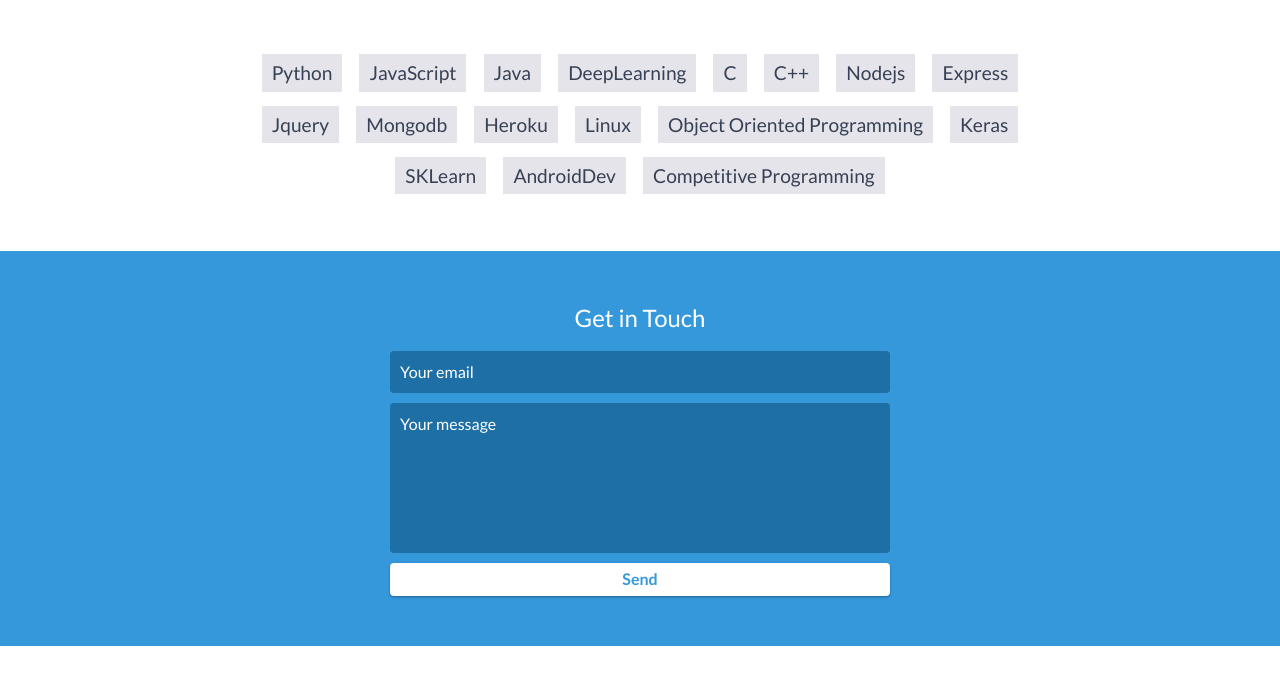
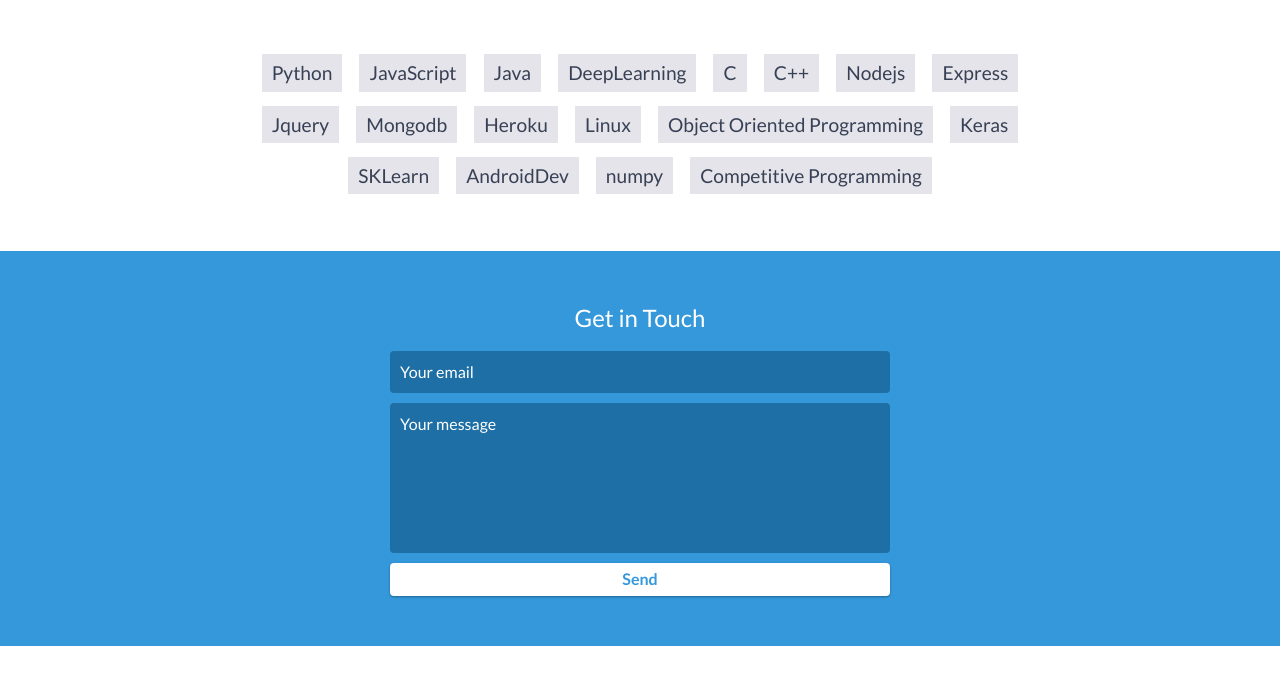
Before and after one commit to CaptainFreak/CaptainFreak.github.io, a website: page index.html in a window 1280 px wide. Shown: the part 3110-3789 px from the top of the page. Drawn offline with nearby package versions, Linux system fonts and the light colour scheme.

Commit message:
Update index.html

```diff
--- a/index.html
+++ b/index.html
@@ -196,6 +196,7 @@
             <li>Keras</li>
 	    <li>SKLearn</li>
 	    <li>AndroidDev</li>
+	    <li>numpy</li>
 	    <li>Competitive Programming</li>
 
         </ul>
```
